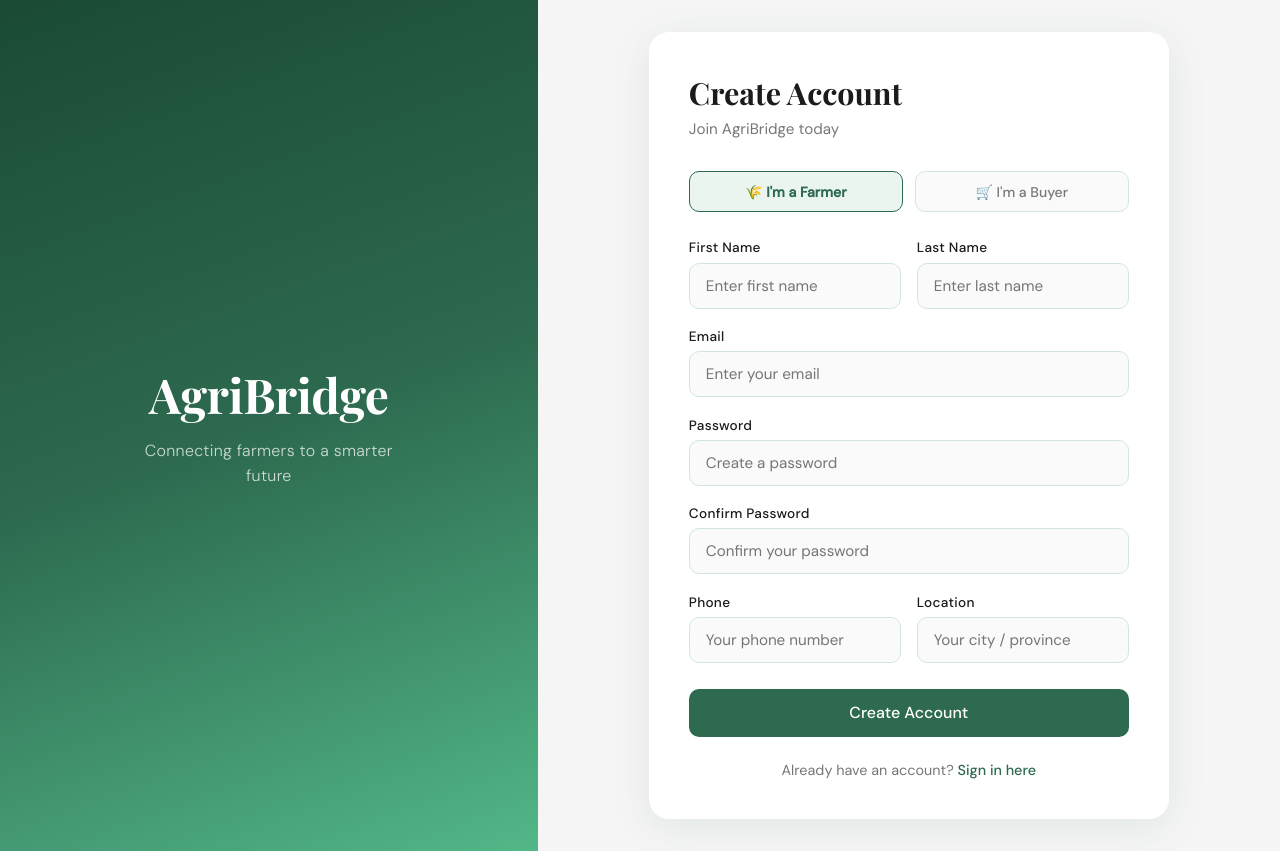
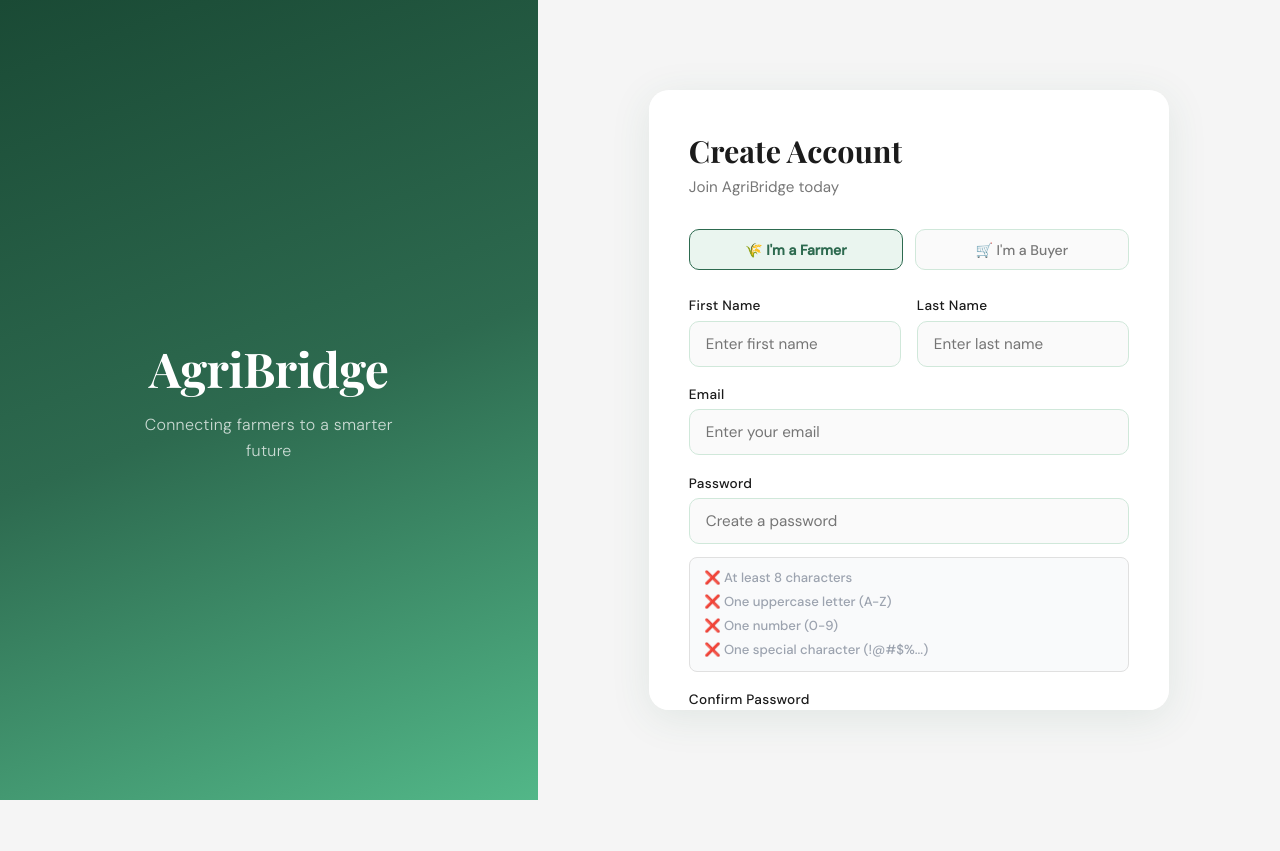
Before and after one commit to aigoniax/AGRIBRIDGE-WEBAPP, a React (Create React App) app: page /register in a window 1280 px wide. After the commit the page ends 800 px from the top, so only its background shows below. Built offline with nearby package versions, Linux system fonts and the light colour scheme.

Commit message:
fix: always render password hints to prevent form layout shift

```diff
--- a/src/pages/Auth.css
+++ b/src/pages/Auth.css
@@ -295,3 +295,8 @@
 
 .hint-pass { color: #1B4332; }
 .hint-fail { color: #9ca3af; }
+
+.auth-card {
+  height: 620px;
+  overflow-y: auto;
+}
--- a/src/pages/Register.jsx
+++ b/src/pages/Register.jsx
@@ -23,7 +23,6 @@
   const [error, setError] = useState('');
   const [loading, setLoading] = useState(false);
   const [successMsg, setSuccessMsg] = useState('');
-  const [showPasswordHints, setShowPasswordHints] = useState(false);
 
   const allRulesPassed = passwordRules.every((r) => r.test(password));
 
@@ -98,7 +97,6 @@
               </button>
             </div>
 
-            {/* First Name + Last Name */}
             <div className="form-row">
               <div className="form-group">
                 <label>First Name</label>
@@ -130,16 +128,15 @@
               />
             </div>
 
-            {/* Password with live hints */}
+            {/* Password — hints always visible */}
             <div className="form-group">
               <label>Password</label>
               <input
                 type="password"
                 placeholder="Create a password"
                 value={password}
-                onChange={(e) => { setPassword(e.target.value); setShowPasswordHints(true); }}
+                onChange={(e) => setPassword(e.target.value)}
               />
-              {showPasswordHints && (
               <div className="password-hints">
                 {passwordRules.map((rule) => (
                   <div key={rule.label} className={`hint-item ${rule.test(password) ? 'hint-pass' : 'hint-fail'}`}>
@@ -147,9 +144,9 @@
                   </div>
                 ))}
               </div>
-              )}
             </div>
 
+            {/* Confirm Password — match indicator always visible */}
             <div className="form-group">
               <label>Confirm Password</label>
               <input
@@ -158,11 +155,9 @@
                 value={confirmPassword}
                 onChange={(e) => setConfirmPassword(e.target.value)}
               />
-              {confirmPassword && (
-                <div className={`hint-item ${password === confirmPassword ? 'hint-pass' : 'hint-fail'}`}>
-                  {password === confirmPassword ? '✅ Passwords match' : '❌ Passwords do not match'}
+              <div className={`hint-item ${confirmPassword && password === confirmPassword ? 'hint-pass' : 'hint-fail'}`}>
+                {confirmPassword && password === confirmPassword ? '✅ Passwords match' : '❌ Passwords do not match'}
               </div>
-              )}
             </div>
 
             <div className="form-row">
```
Lines whose indentation alone changed are shown as unchanged.
